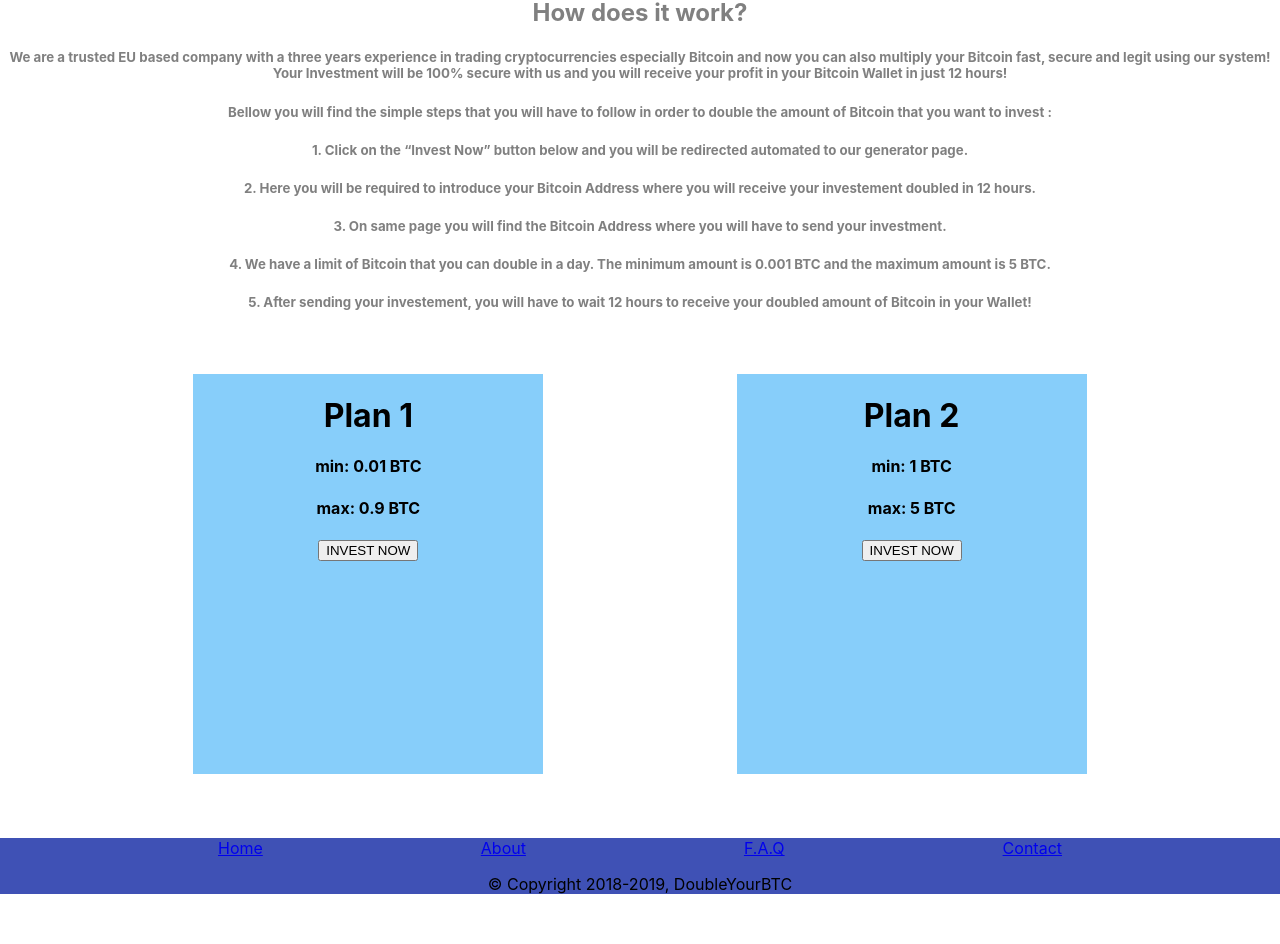
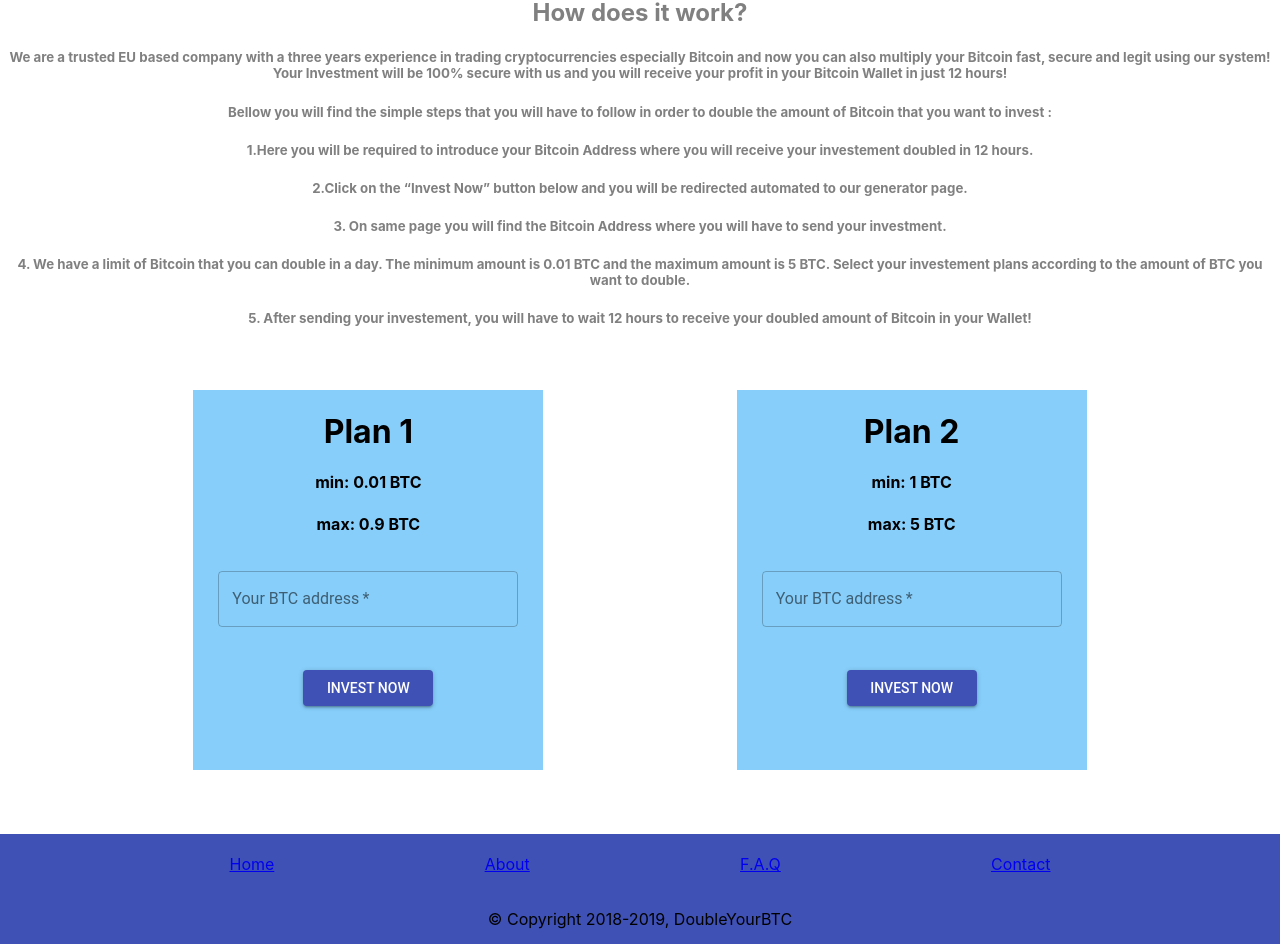
Before and after one commit to Yasir1986/cryptocoin-site, a React (Create React App) app: page / in a window 1280 px wide. Shown: the part 3633-4577 px from the top of the page. Before the commit the page ends 4543 px from the top, so only its background shows below. Built offline with nearby package versions, Linux system fonts and the light colour scheme.

Commit message:
small fixes

```diff
--- a/src/components/About.jsx
+++ b/src/components/About.jsx
@@ -30,6 +30,7 @@ class About extends React.Component {
 export default About;
 
 const StyledWrapper = styled.div`
+    margin-bottom: 5%;
     color: grey;
     text-align: center;
 `;
--- a/src/components/Contact.jsx
+++ b/src/components/Contact.jsx
@@ -19,7 +19,6 @@ const styles = theme => ({
     marginRight: theme.spacing.unit,
   },
 button: {
-
   margin: 'auto',
   width: 100,
 }
@@ -104,8 +103,6 @@ class Contact extends React.Component {
         />
       </form>
       <Button
-
-
         onClick={this.handleSubmit}
         variant="contained"
         color="primary"
@@ -130,6 +127,7 @@ const Wrapper = styled.div`
      display: flex;
      flex-direction: column;
      color: grey
+     margin-bottom: 5%;
 `;
 
 const StyledText = styled.div`
--- a/src/components/Footer.jsx
+++ b/src/components/Footer.jsx
@@ -25,12 +25,14 @@ export default Footer;
 const Wrapper = styled.div`
 
     background-color: #3F51B5;
-    height: 12%;
+    height: 110px;
     width: 100%;
-    bottom: 0
+    bottom: 0;
+    top: 0
 `;
 
 const Styledlist = styled.div`
+    padding: 1.5%;
     margin-top: 10px;
     list-style: none;
     display: flex;
--- a/src/components/Home.jsx
+++ b/src/components/Home.jsx
@@ -63,13 +63,13 @@ class Home extends React.Component {
         </h5>
 
         <h5>
-          1. Click on the “Invest Now” button below and you will be redirected
-          automated to our generator page.
+          1.Here you will be required to introduce your Bitcoin Address where
+          you will receive your investement doubled in 12 hours.
         </h5>
 
         <h5>
-          2. Here you will be required to introduce your Bitcoin Address where
-          you will receive your investement doubled in 12 hours.
+          2.Click on the “Invest Now” button below and you will be redirected
+          automated to our generator page.
         </h5>
 
         <h5>
@@ -79,7 +79,8 @@ class Home extends React.Component {
 
         <h5>
           4. We have a limit of Bitcoin that you can double in a day. The
-          minimum amount is 0.001 BTC and the maximum amount is 5 BTC.
+          minimum amount is 0.01 BTC and the maximum amount is 5 BTC.
+          Select your investement plans according to the amount of BTC you want to double.
         </h5>
 
         <h5>
--- a/src/components/Options.jsx
+++ b/src/components/Options.jsx
@@ -1,21 +1,67 @@
 import React from "react";
+import PropTypes from 'prop-types';
 import styled from "styled-components"
+import TextField from '@material-ui/core/TextField';
+import { withStyles } from '@material-ui/core/styles';
+import Button from '@material-ui/core/Button'
+
+const styles = theme => ({
+  textField: {
+
+    width: 300,
+  },
+button: {
+  marginTop: '10%',
+  width: 130,
+}
+});
 
 class Options extends React.Component {
   render() {
+    const { classes } = this.props;
     return (
       <Wrapper>
         <Style1>
           <h1>Plan 1</h1>
               <h4>min: 0.01 BTC</h4>
               <h4>max: 0.9 BTC</h4>
-              <a href="https://blockstream.info/address/1Hi2nmnk6VuKsM6nenjRnE44rJhYgFZcCK"> <button>INVEST NOW</button></a>
+              <TextField
+              required
+                id="btc"
+                label="Your BTC address"
+                className={classes.textField}
+                margin="normal"
+                variant="outlined"
+               />
+               <br/>
+              <a href="https://blockstream.info/address/1Hi2nmnk6VuKsM6nenjRnE44rJhYgFZcCK">
+               <Button
+               variant="contained"
+               color="primary"
+               className={classes.button}
+               >INVEST NOW</Button>
+               </a>
         </Style1>
         <Style2>
           <h1>Plan 2</h1>
               <h4>min: 1 BTC</h4>
               <h4>max: 5 BTC</h4>
-             <a href="https://blockstream.info/address/1LgvzU8iVizkxVANAZRqP9AHKjEt4kw5r4"> <button>INVEST NOW</button> </a>
+              <TextField
+              required
+                id="btc"
+                label="Your BTC address"
+                className={classes.textField}
+                margin="normal"
+                variant="outlined"
+               />
+               <br/>
+             <a href="https://blockstream.info/address/1LgvzU8iVizkxVANAZRqP9AHKjEt4kw5r4">
+             <Button
+               variant="contained"
+               color="primary"
+               className={classes.button}
+               >INVEST NOW</Button>
+               </a>
         </Style2>
 
       </Wrapper>
@@ -23,7 +69,12 @@ class Options extends React.Component {
   }
 }
 
-export default Options;
+Options.propTypes = {
+  classes: PropTypes.object.isRequired,
+};
+
+export default withStyles(styles)(Options);
+
 
 const Wrapper = styled.div`
     margin-top: 5%;
@@ -36,7 +87,7 @@ const Wrapper = styled.div`
 
 const Style1 = styled.div`
       text-align: center;
-      height: 400px;
+      height: 380px;
       width: 350px;
       background-color: #87CEFA;
 `;
@@ -44,7 +95,7 @@ const Style1 = styled.div`
 
 const Style2 = styled.div`
       text-align: center;
-      height: 400px;
+      height: 380px;
       width: 350px;
       background-color: #87CEFA;
 `;
```
